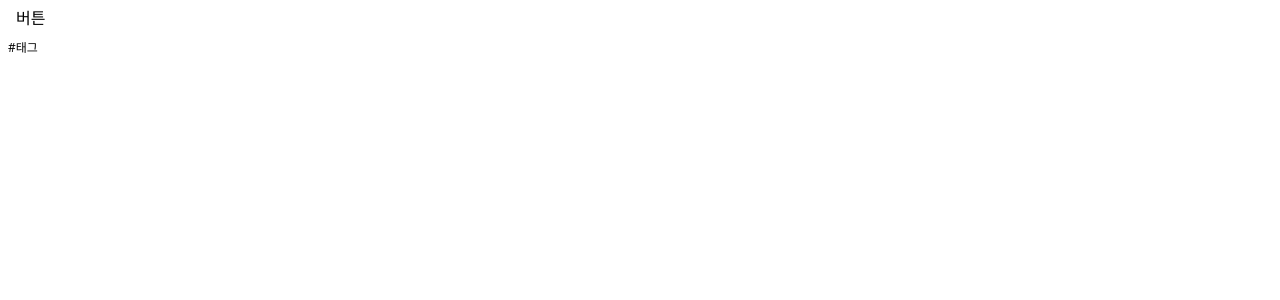
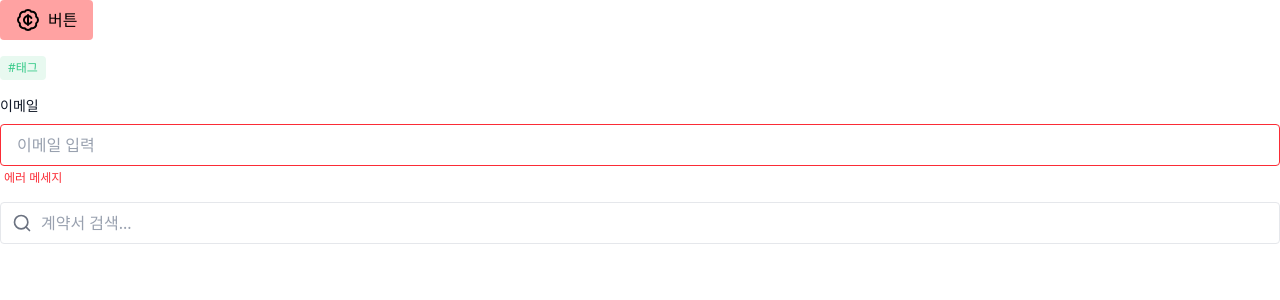
Before and after one commit to SafeSignProject/safeSign-frontend, a React (Vite) app: page / in a window 1280 px wide. Shown: the top 300 px of the page. Built offline with nearby package versions, Linux system fonts and the light colour scheme; a web font is replaced by a local one.

Commit message:
feat: Input 컴포넌트 구현

```diff
--- a/src/components/common/Button.tsx
+++ b/src/components/common/Button.tsx
@@ -13,7 +13,7 @@ const Button = ({ label, type, className, icon }: ButtonProps) => {
     <button
       type={type}
       className={cn(
-        'flex items-center justify-center gap-2 rounded-sm px-4 py-2 leading-5',
+        'flex items-center justify-center gap-2 rounded-sm px-4 py-2 leading-5 transition',
         className,
       )}
     >
--- a/src/components/common/Input.tsx
+++ b/src/components/common/Input.tsx
@@ -1,5 +1,45 @@
-const Input = () => {
-  return <div></div>;
+import { cn } from '@/utils/cn';
+import type { InputHTMLAttributes } from 'react';
+import { Search } from 'lucide-react';
+
+interface InputProps extends InputHTMLAttributes<HTMLInputElement> {
+  label?: string;
+  error?: string;
+  icon?: boolean;
+}
+
+const Input = ({ label, error, className, id, icon, ...props }: InputProps) => {
+  return (
+    <div className='flex flex-col gap-1'>
+      {label && (
+        <label htmlFor={id} className='mb-1 text-sm leading-5 font-medium text-[#111827]'>
+          {label}
+        </label>
+      )}
+
+      <div className='relative'>
+        {icon && (
+          <span className='pointer-events-none absolute top-1/2 left-3 -translate-y-1/2 text-[#6B7280]'>
+            <Search size={20} />
+          </span>
+        )}
+
+        <input
+          id={id}
+          className={cn(
+            'h-10.5 w-full rounded-sm border px-4 py-2 transition outline-none',
+            'border-[#E5E7EB] placeholder:text-gray-400 focus:border-black',
+            icon && 'pl-10',
+            error && 'border-red-500 focus:border-red-500',
+            className,
+          )}
+          {...props}
+        />
+      </div>
+
+      {error && <p className='ml-1 text-xs text-red-500'>{error}</p>}
+    </div>
+  );
 };
 
 export default Input;
--- a/src/pages/Home.tsx
+++ b/src/pages/Home.tsx
@@ -1,11 +1,13 @@
 import { Button, Badge, Input } from '@/components/common';
+import { BadgeCent } from 'lucide-react';
 
 export const Home = () => {
   return (
-    <div>
-      <Button type='button' label='버튼' />
-      <Badge tag={true} label='태그' />
-      <Input />
+    <div className='space-y-4'>
+      <Button type='button' label='버튼' icon={<BadgeCent />} className='bg-red-300' />
+      <Badge tag={true} label='태그' className='bg-[#E8F9F0] font-medium text-[#34C987]' />
+      <Input id='email' label='이메일' error='에러 메세지' placeholder='이메일 입력' />
+      <Input icon={true} placeholder='계약서 검색...' />
     </div>
   );
 };
```
